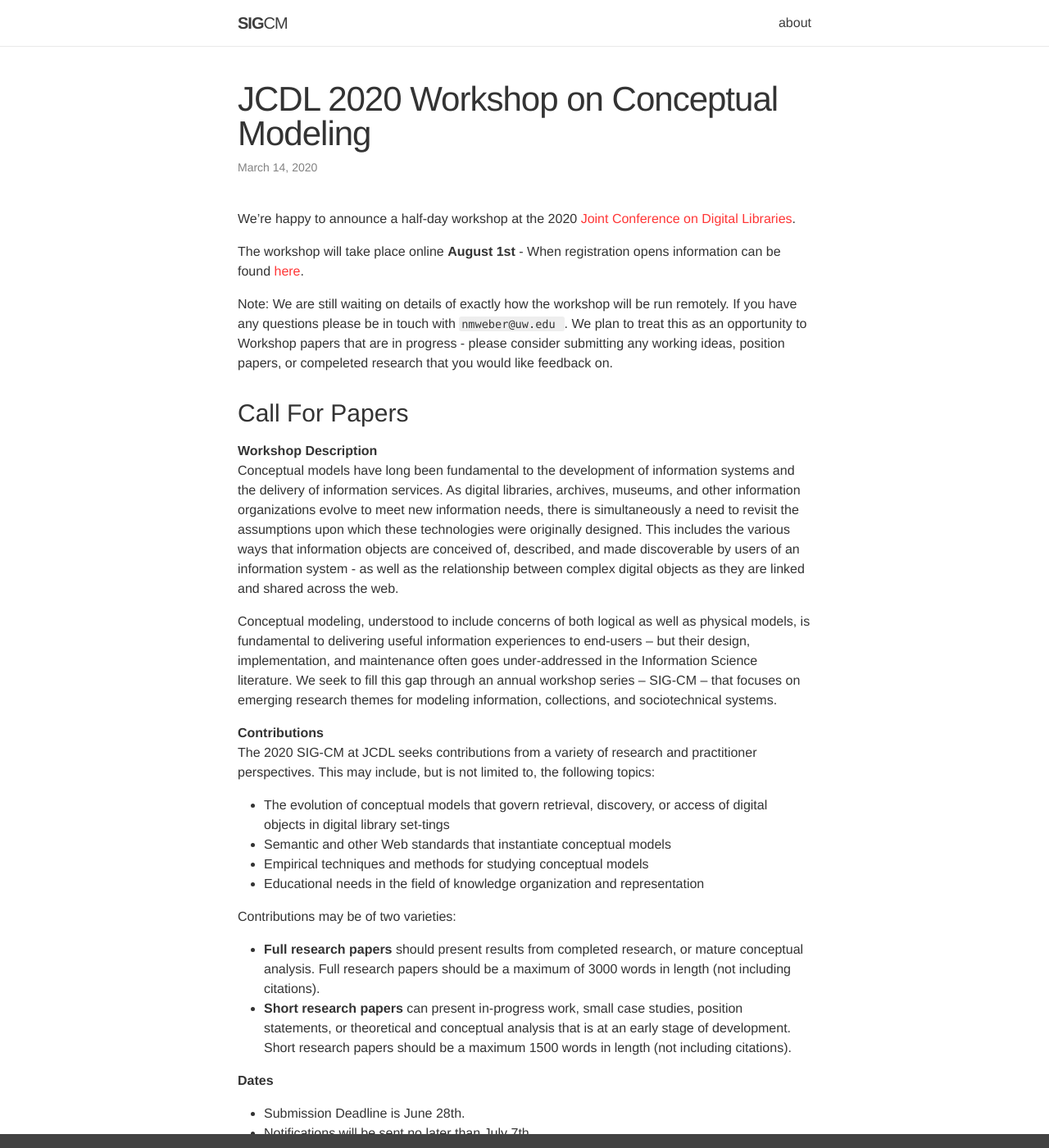
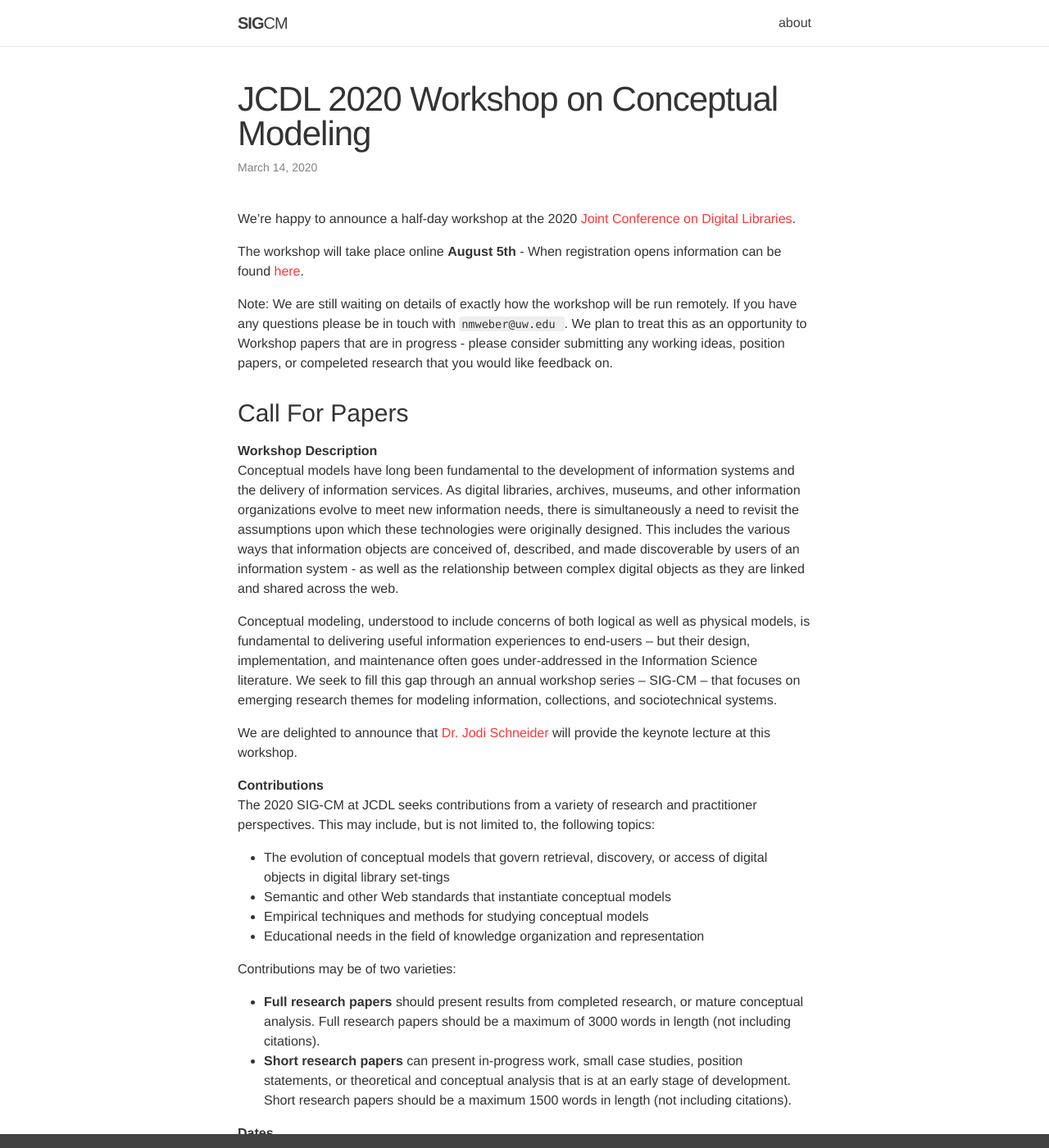
Before and after one commit to sig-cm/sig-cm.github.io, a Jekyll site: the page built from _news/JCDL-2020-CFP.md, in a window 1280 px wide and 1400 px high. Shown: the whole window at 82% size. Built offline with Jekyll 4.4.1, drawn with Linux system fonts in a browser that asks for light colours; nearby versions of some CDN libraries.

Commit message:
Update JCDL-2020-CFP.md

```diff
--- a/_news/JCDL-2020-CFP.md
+++ b/_news/JCDL-2020-CFP.md
@@ -7,7 +7,7 @@ inline: false
 
 We're happy to announce a half-day workshop at the 2020 [Joint Conference on Digital Libraries](https://2020.jcdl.org/).
 
-The workshop will take place online **August 1st** - When registration opens information can be found [here](https://2020.jcdl.org/Registration.html).
+The workshop will take place online **August 5th** - When registration opens information can be found [here](https://2020.jcdl.org/Registration.html).
 
 Note: We are still waiting on details of exactly how the workshop will be run remotely. If you have any questions please be in touch with `nmweber@uw.edu `. We plan to treat this as an opportunity to Workshop papers that are in progress - please consider submitting any working ideas, position papers, or compeleted research that you would like feedback on.
 
@@ -17,6 +17,8 @@ Note: We are still waiting on details of exactly how the workshop will be run re
 Conceptual models have long been fundamental to the development of information systems and the delivery of information services. As digital libraries, archives, museums, and other information organizations evolve to meet new information needs, there is simultaneously a need to revisit the assumptions upon which these technologies were originally designed. This includes the various ways that information objects are conceived of, described, and made discoverable by users of an information system -  as well as the relationship between complex digital objects as they are linked and shared across the web.
 
 Conceptual modeling, understood to include concerns of both logical as well as physical models, is fundamental to delivering useful information experiences to end-users --  but their design, implementation, and maintenance often goes under-addressed in the Information Science literature. We seek to fill this gap through an annual workshop series -- SIG-CM -- that focuses on emerging research themes for modeling information, collections, and sociotechnical systems.
+
+We are delighted to announce that [Dr. Jodi Schneider](https://ischool.illinois.edu/people/jodi-schneider) will provide the keynote lecture at this workshop.
 
 **Contributions**
 The 2020 SIG-CM at JCDL seeks contributions from a variety of research and practitioner perspectives. This may include, but is not limited to, the following topics:
```
